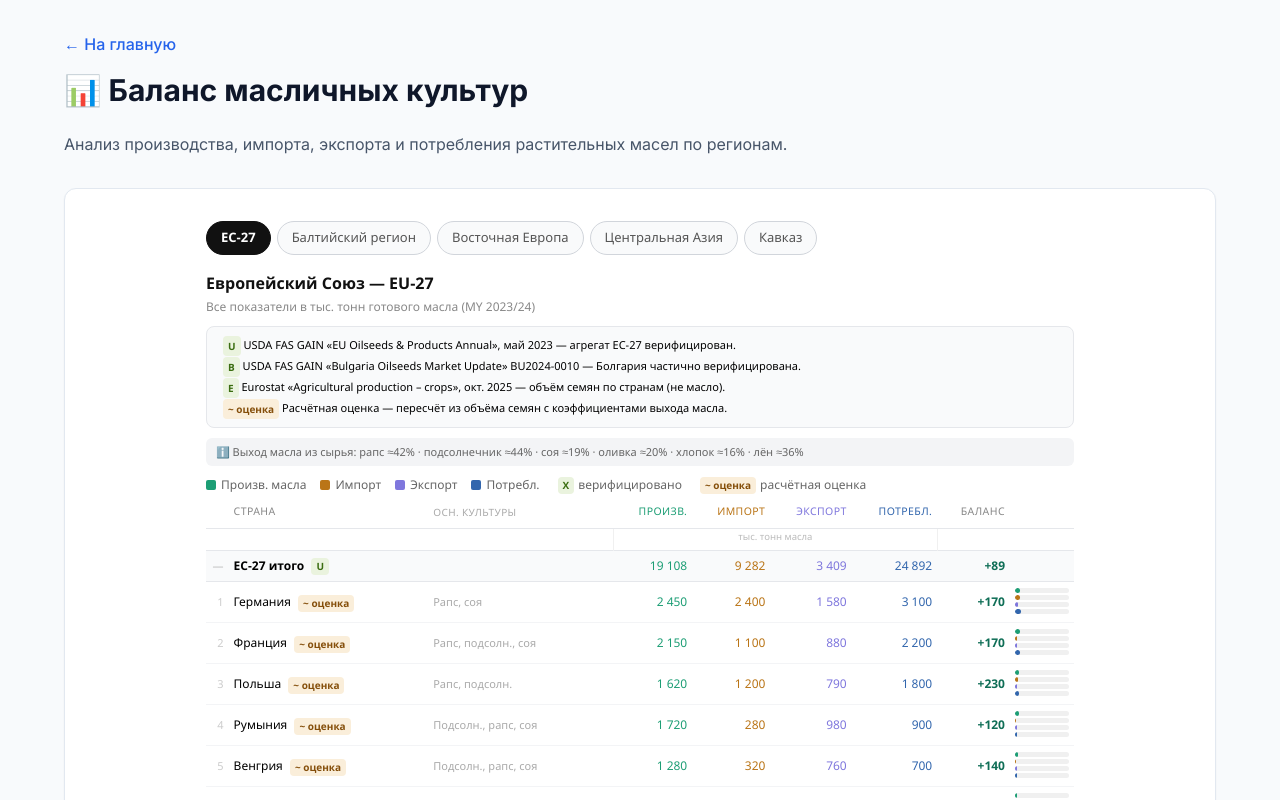
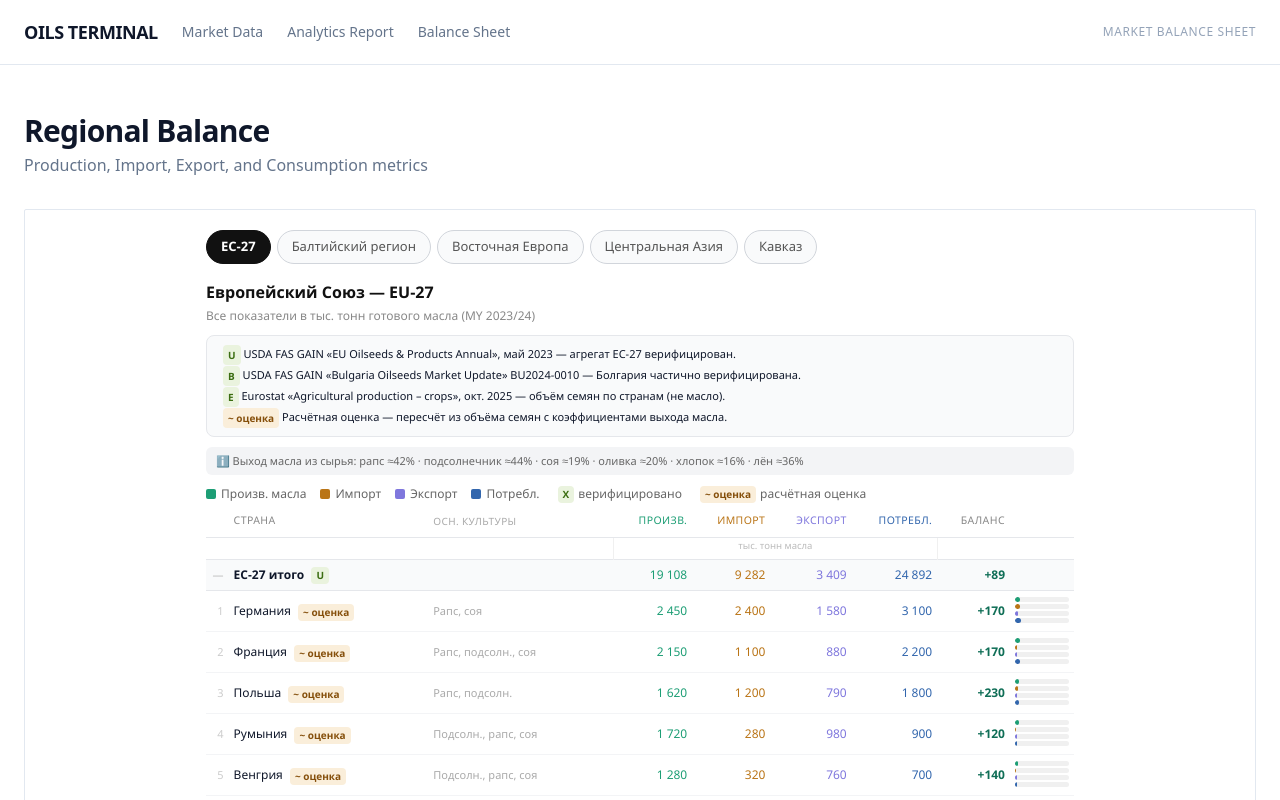
Before and after one commit to alekseyudovenko-eng/oils-terminal, a Next.js app: page /balance in a window 1280 px wide. Shown: the top 800 px of the page. Built offline with nearby package versions, Linux system fonts and the light colour scheme.

Commit message:
Update page.tsx

```diff
--- a/app/balance/page.tsx
+++ b/app/balance/page.tsx
@@ -1,23 +1,17 @@
 import OilBalanceTable from '@/components/OilBalanceTable';
+import Layout from '@/components/Layout';
 
 export default function BalancePage() {
   return (
-    <main className="min-h-screen bg-slate-50 p-4 md:p-8">
-      <div className="max-w-6xl mx-auto">
-        {/* Кнопка "Назад" на главную */}
-        <a href="/" className="text-blue-600 hover:underline font-medium mb-4 inline-block">
-          ← На главную
-        </a>
+    <Layout title="Market Balance Sheet">
+      <div className="mb-8">
+        <h1 className="text-3xl font-bold text-slate-900 tracking-tight">Regional Balance</h1>
+        <p className="text-slate-500 mt-1">Production, Import, Export, and Consumption metrics</p>
+      </div>
 
-        <h1 className="text-3xl font-bold text-slate-900 mb-6">📊 Баланс масличных культур</h1>
-        <p className="text-slate-600 mb-8">
-          Анализ производства, импорта, экспорта и потребления растительных масел по регионам.
-        </p>
-
-        <div className="bg-white rounded-xl shadow-sm border border-slate-200 p-4">
-          <OilBalanceTable />
-        </div>
+      <div className="border border-slate-200 rounded-sm p-1 bg-white">
+        <OilBalanceTable />
       </div>
-    </main>
+    </Layout>
   );
 }
```
